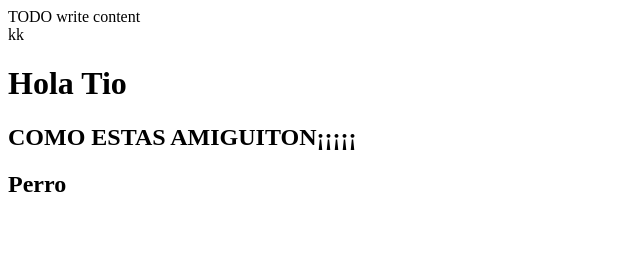
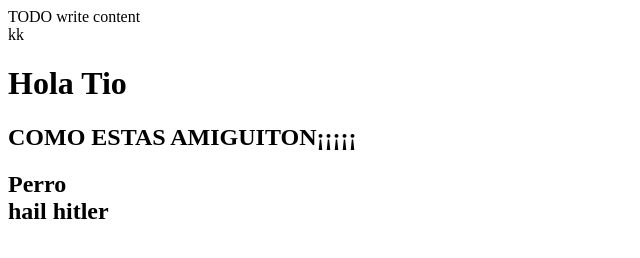
Before and after one commit to TheScarecrowFearGas/ProyectosProgra, a plain HTML site: page CentrodeSalud/web/index.html in a window 1280 px wide. Shown: the whole page, without its empty margins (0-640 px from the left). Drawn offline with Linux system fonts and the light colour scheme.

Commit message:
Update index.html

```diff
--- a/CentrodeSalud/web/index.html
+++ b/CentrodeSalud/web/index.html
@@ -15,5 +15,6 @@ and open the template in the editor.
         <h1>Hola Tio</h1>
         <h2>COMO ESTAS AMIGUITON¡¡¡¡¡<h2>
             <div>Perro</div>
+            <div>hail hitler</div>
     </body>
 </html>
```
